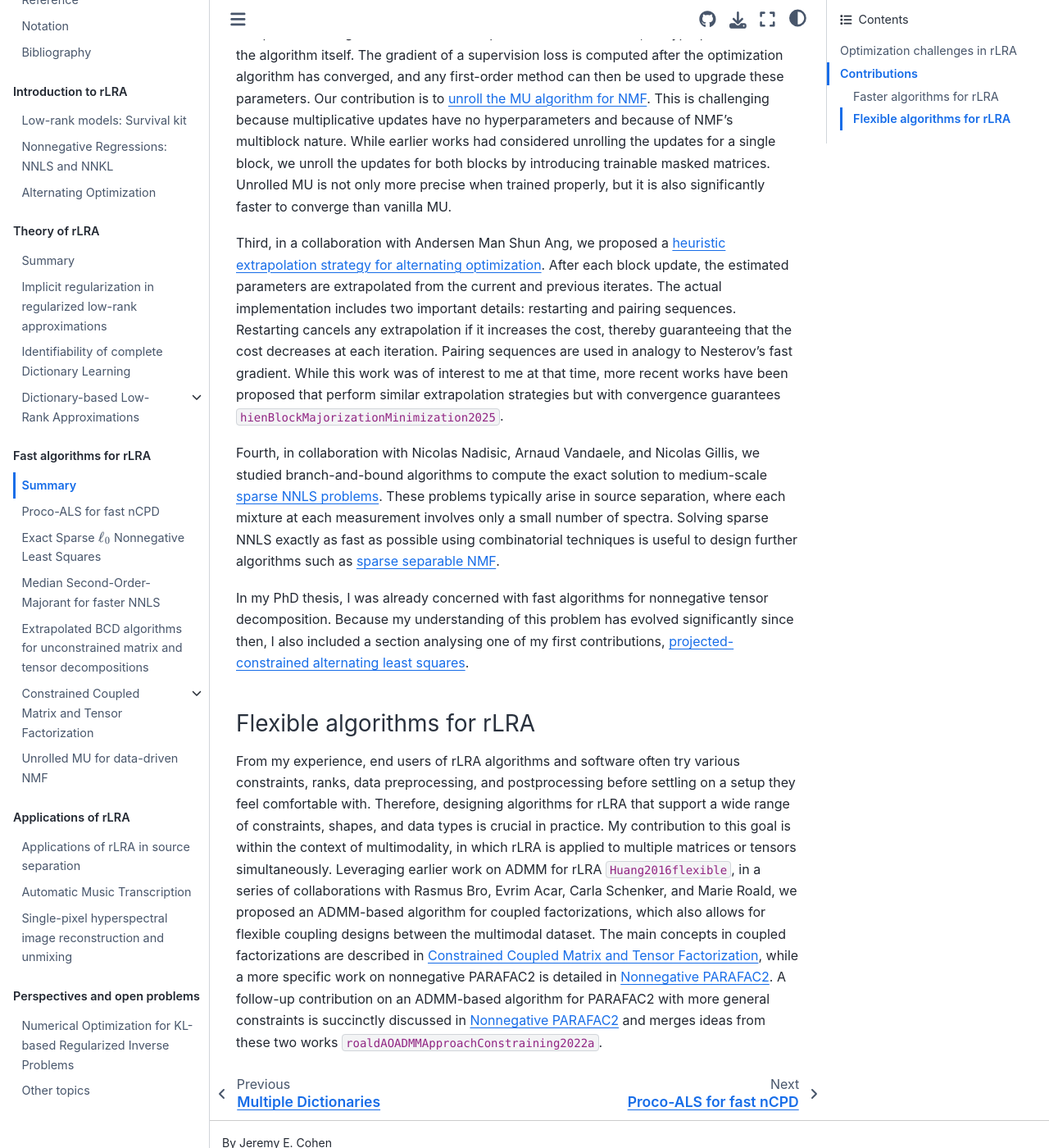
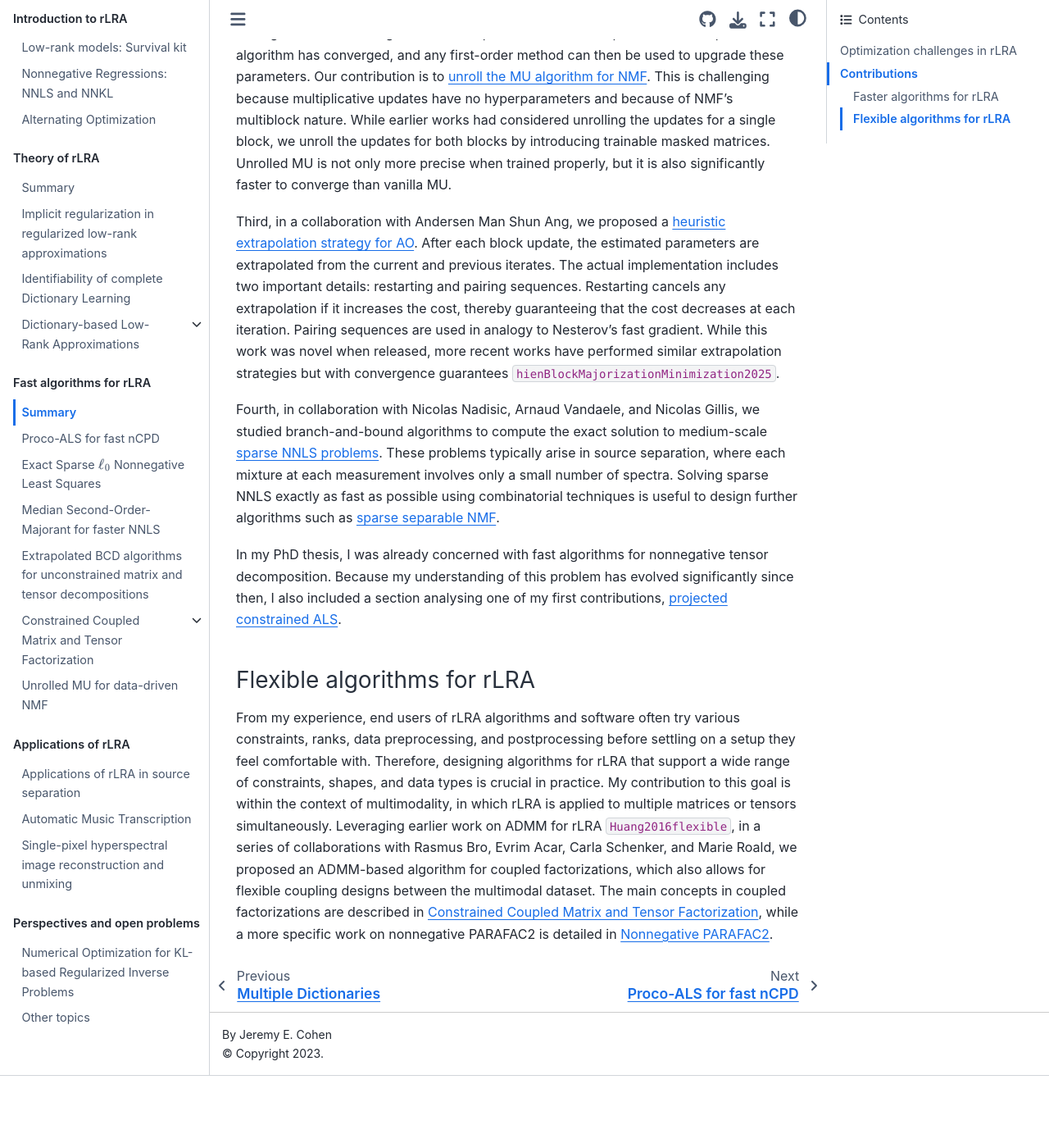
Before and after one commit to cohenjer/HDR, a Jupyter Book: the page built from part2/Fast_algorithms_for_rLRA/intro.md, in a window 1280 px wide and 1400 px high, scrolled down 2426 px. Shown: the whole window at 82% size. Built offline with Jupyter Book 1.0.4 settings and Sphinx 7.4.7 and the Sphinx Book theme 1.1.4, drawn with Linux system fonts in a browser that asks for light colours; comment, search, counter and statistics services are not loaded; cross-references to code outside the pages are shown as plain code; after the commit the page ends 3738 px from its top, so only the background shows below that; some of the changed text lies outside the part shown.

Commit message:
proofreading

```diff
--- a/part2/Fast_algorithms_for_rLRA/intro.md
+++ b/part2/Fast_algorithms_for_rLRA/intro.md
@@ -13,15 +13,15 @@ This particular family of problems lies at the intersection of two separate rese
     \argmin{\forall q\leq d,\;x_q\in\mathbb{R}^{n_q}} f(x_1,x_2,\ldots,x_d).
   $$
 
-  Alternating optimization and Block-Coordinate Descent algorithms are frameworks usually employed to solve these problems, when the cost function $f$ has "nice" block-wise properties (convexity, smoothness, closed-form minimization...). The current state-of-the-art on alternating optimization and block-coordinate descent is summarized in [](../../part1/AlternatingOptimization.md). Algorithms that update all the parameters simultaneously can also be efficient, but are not explored in this manuscript {cite:p}`Acar2011Scalable,marminJointMajorizationMinimizationNonnegative2023a, takahashiMajorizationMinimizationBregmanProximal2025`.
-- Non-smooth optimization, encountered when regularizations $g_q$ are non-smooth. Typical examples in signal processing and machine learning are the $\ell_1$ norm, the $\ell_0$ "norm", or nonnegativity constraints.
+  AO and BCD algorithms are frameworks usually employed to solve these problems, when the cost function $f$ has "nice" blockwise properties (convexity, smoothness, closed-form minimization...). The current state-of-the-art on AO and BCD is summarized in [](../../part1/AlternatingOptimization.md). Algorithms that update all the parameters simultaneously can also be efficient, but are not explored in this manuscript {cite:p}`Acar2011Scalable,marminJointMajorizationMinimizationNonnegative2023a, takahashiMajorizationMinimizationBregmanProximal2025`.
+- Non-smooth optimization, encountered when regularizations $g_q$ are non-smooth. Typical examples in signal processing and machine learning are the $\ell_1$ norm, the $\ell_0$ function, or nonnegativity constraints.
 
 Non-smooth optimization has received a lot of attention in the signal processing optimization community over the last twenty years, as sparse approximations have become more prominent and have required better optimization tools. Among the most significant mathematical tools for non-smooth first-order optimization is the proximity operator, a generalization of projections onto convex sets. The proximity operator is defined for a convex, proper, closed (lower-semi-continuous) function $g$ as
 
 $$ \text{prox}_{\lambda g}(x) = \argmin{u\in\mathbb{R}^n} g(u) + \frac{1}{2}\|u - x \|_2^2 $$
 where $\lambda$ is a positive scaling parameter. The proximity operator of many classic regularizations is known in closed form or can be efficiently computed, a [list is available online](http://proximity-operator.net/). The proximity operator of the characteristic function of a convex set, which penalizes to $+\infty$ any vector outside that set, is exactly the projection on that convex set. The particular case of nonnegativity constraints has been studied extensively and is summarized in [](../../part1/nnls.md).
 
-A third field of research in optimization, sometimes encountered when fitting rLRA models, concerns cost functions that are not Lipschitz-smooth. A typical example is the KL-divergence, which plays a central role in nonnegative low-rank approximations. First-order algorithms are hard to derive in this context, see the discussion in [](../../part1/nnls.md#nonnegative-kullback-leibler-regression-nnkl).
+A third field of research in optimization, sometimes encountered when fitting rLRA models, concerns cost functions that are not Lipschitz-smooth. A typical example is the KL-divergence, which plays a central role in nonnegative LRA. First-order algorithms are hard to derive in this context, see the discussion in [](../../part1/nnls.md#nonnegative-kullback-leibler-regression-nnkl).
 
 Because rLRA leads to optimization problems that mix multiblock, non-smooth, and sometimes non-Lipschitz-smooth optimization, fitting rLRA models efficiently is often challenging.
 
@@ -39,12 +39,13 @@ I have several contributions in this direction. First, in the context of nonnega
 
 Second, in a collaboration with Christophe Kervazo, we have studied unrolled algorithms for NMF. The key idea in unrolling is to leverage training pairs of inputs and outputs from an optimization algorithm to tune certain parameters in the model, or hyperparameters in the algorithm itself. The gradient of a supervision loss is computed after the optimization algorithm has converged, and any first-order method can then be used to upgrade these parameters. Our contribution is to [unroll the MU algorithm for NMF](../Fast_algorithms_for_rLRA/UnrolledNMF.md). This is challenging because multiplicative updates have no hyperparameters and because of NMF's multiblock nature. While earlier works had considered unrolling the updates for a single block, we unroll the updates for both blocks by introducing trainable masked matrices. Unrolled MU is not only more precise when trained properly, but it is also significantly faster to converge than vanilla MU.
 
-Third, in a collaboration with Andersen Man Shun Ang, we proposed a [heuristic extrapolation strategy for alternating optimization](../Fast_algorithms_for_rLRA/inertial_BCD.md). After each block update, the estimated parameters are extrapolated from the current and previous iterates. The actual implementation includes two important details: restarting and pairing sequences. Restarting cancels any extrapolation if it increases the cost, thereby guaranteeing that the cost decreases at each iteration. Pairing sequences are used in analogy to Nesterov's fast gradient. While this work was of interest to me at that time, more recent works have been proposed that perform similar extrapolation strategies but with convergence guarantees {cite:p}`hienBlockMajorizationMinimization2025`.
+Third, in a collaboration with Andersen Man Shun Ang, we proposed a [heuristic extrapolation strategy for AO](../Fast_algorithms_for_rLRA/inertial_BCD.md). After each block update, the estimated parameters are extrapolated from the current and previous iterates. The actual implementation includes two important details: restarting and pairing sequences. Restarting cancels any extrapolation if it increases the cost, thereby guaranteeing that the cost decreases at each iteration. Pairing sequences are used in analogy to Nesterov's fast gradient. While this work was novel when released, more recent works have performed similar extrapolation strategies but with convergence guarantees {cite:p}`hienBlockMajorizationMinimization2025`.
 
 Fourth, in collaboration with Nicolas Nadisic, Arnaud Vandaele, and Nicolas Gillis, we studied branch-and-bound algorithms to compute the exact solution to medium-scale [sparse NNLS problems](../Fast_algorithms_for_rLRA/sparse_nnls.md). These problems typically arise in source separation, where each mixture at each measurement involves only a small number of spectra. Solving sparse NNLS exactly as fast as possible using combinatorial techniques is useful to design further algorithms such as [sparse separable NMF](../../introduction/summary.md#sparse-separable-nmf).
 
-In my PhD thesis, I was already concerned with fast algorithms for nonnegative tensor decomposition. Because my understanding of this problem has evolved significantly since then, I also included a section analysing one of my first contributions, [projected-constrained alternating least squares](../Fast_algorithms_for_rLRA/proco-als.md).
+In my PhD thesis, I was already concerned with fast algorithms for nonnegative tensor decomposition. Because my understanding of this problem has evolved significantly since then, I also included a section analysing one of my first contributions, [projected constrained ALS](../Fast_algorithms_for_rLRA/proco-als.md).
 
 ### Flexible algorithms for rLRA
 
-From my experience, end users of rLRA algorithms and software often try various constraints, ranks, data preprocessing, and postprocessing before settling on a setup they feel comfortable with. Therefore, designing algorithms for rLRA that support a wide range of constraints, shapes, and data types is crucial in practice. My contribution to this goal is within the context of multimodality, in which rLRA is applied to multiple matrices or tensors simultaneously. Leveraging earlier work on ADMM for rLRA {cite:p}`Huang2016flexible`, in a series of collaborations with Rasmus Bro, Evrim Acar, Carla Schenker, and Marie Roald, we proposed an ADMM-based algorithm for coupled factorizations, which also allows for flexible coupling designs between the multimodal dataset. The main concepts in coupled factorizations are described in [](../Fast_algorithms_for_rLRA/CMTF.md), while a more specific work on nonnegative PARAFAC2 is detailed in [](../Fast_algorithms_for_rLRA/NNParafac2.md). A follow-up contribution on an ADMM-based algorithm for PARAFAC2 with more general constraints is succinctly discussed in [](../Fast_algorithms_for_rLRA/NNParafac2.md) and merges ideas from these two works {cite:p}`roaldAOADMMApproachConstraining2022a`.
+From my experience, end users of rLRA algorithms and software often try various constraints, ranks, data preprocessing, and postprocessing before settling on a setup they feel comfortable with. Therefore, designing algorithms for rLRA that support a wide range of constraints, shapes, and data types is crucial in practice. My contribution to this goal is within the context of multimodality, in which rLRA is applied to multiple matrices or tensors simultaneously. Leveraging earlier work on ADMM for rLRA {cite:p}`Huang2016flexible`, in a series of collaborations with Rasmus Bro, Evrim Acar, Carla Schenker, and Marie Roald, we proposed an ADMM-based algorithm for coupled factorizations, which also allows for flexible coupling designs between the multimodal dataset. The main concepts in coupled factorizations are described in [](../Fast_algorithms_for_rLRA/CMTF.md), while a more specific work on nonnegative PARAFAC2 is detailed in [](../Fast_algorithms_for_rLRA/NNParafac2.md).
+%A follow-up contribution on an ADMM-based algorithm for PARAFAC2 with more general constraints is succinctly discussed in [](../Fast_algorithms_for_rLRA/NNParafac2.md) and merges ideas from these two works {cite:p}`roaldAOADMMApproachConstraining2022a`.
```
